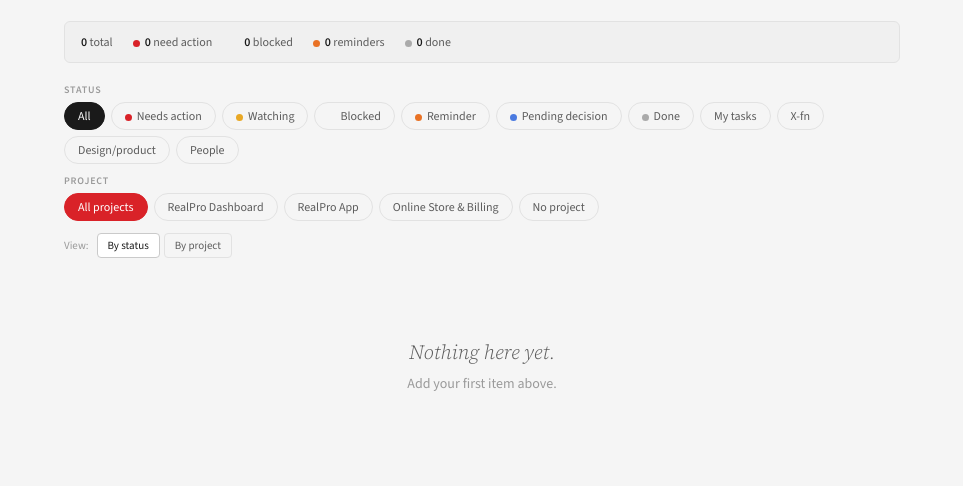
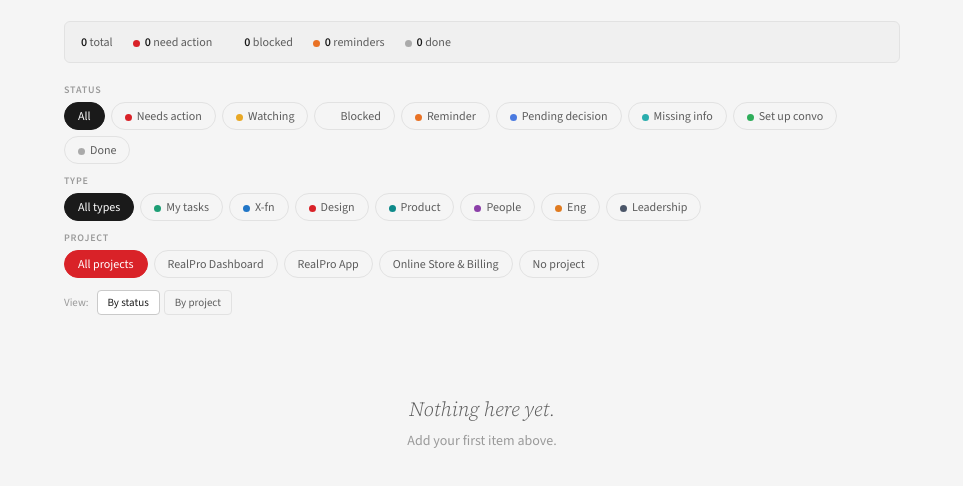
Before and after one commit to mirellasmartt-netizen/Radar, a plain HTML site: page index.html in a window 1280 px wide. Shown: the part 106-592 px from the top of the page, without its empty margins (158-1121 px from the left). Drawn offline with nearby package versions, Linux system fonts and the light colour scheme.

Commit message:
Add files via upload

```diff
--- a/index.html
+++ b/index.html
@@ -17,7 +17,9 @@
   --sr-bg:#FFF0E6;--sr-text:#7A3800;--sr-dot:#E97225;
   --sp-bg:#EEF4FF;--sp-text:#2A4A8C;--sp-dot:#4A7AE0;
   --sd-bg:#F0F0F0;--sd-text:#888;--sd-dot:#AAAAAA;
-  --co:#1D9E75;--cx:#2176C7;--cd:var(--rdc-red);--cp:#8B3FA8;
+  --sm-bg:#E6F7F7;--sm-text:#1A6060;--sm-dot:#2AADAD;
+  --sc-bg:#EDFAF0;--sc-text:#1A5C30;--sc-dot:#2EAD5A;
+  --co:#1D9E75;--cx:#2176C7;--cd:var(--rdc-red);--cp:#8B3FA8;--ce:#E07B20;--cpr:#0E8A8A;--cl:#4A5568;
   --fd:'Source Serif 4',Georgia,serif;--fs:'Source Sans 3',system-ui,sans-serif;
 }
 @media(prefers-color-scheme:dark){
@@ -28,6 +30,7 @@
     --sa-bg:#2A0708;--sa-text:#F47578;--sb-bg:#110E2A;--sb-text:#A899F0;
     --sr-bg:#2A1500;--sr-text:#FFAA6B;--sp-bg:#0E1A35;--sp-text:#7AA4F5;
     --sd-bg:#222;--sd-text:#666;--sd-dot:#555;
+    --sm-bg:#0A2525;--sm-text:#5ADADA;--sc-bg:#0A2515;--sc-text:#5ADA8A;
   }
 }
 body{font-family:var(--fs);background:var(--bg);color:var(--text);min-height:100vh;padding:0 0 80px;max-width:900px;margin:0 auto;}
@@ -73,6 +76,8 @@ h1 span{color:var(--rdc-red);font-style:normal;font-weight:600;font-family:var(-
 .s-reminder{background:var(--sr-bg);color:var(--sr-text);}
 .s-pending{background:var(--sp-bg);color:var(--sp-text);}
 .s-done{background:var(--sd-bg);color:var(--sd-text);}
+.s-missing{background:var(--sm-bg);color:var(--sm-text);}
+.s-convo{background:var(--sc-bg);color:var(--sc-text);}
 .row.is-done{opacity:.55;}
 .row.is-done .ititle{text-decoration:line-through;color:var(--text-muted);}
 .row.is-done .stripe{opacity:.4;}
@@ -161,11 +166,20 @@ h1 span{color:var(--rdc-red);font-style:normal;font-weight:600;font-family:var(-
     <button class="fb" onclick="setSF('s-blocked',this)"><span class="dot" style="background:var(--sb-dot)"></span>Blocked</button>
     <button class="fb" onclick="setSF('s-reminder',this)"><span class="dot" style="background:var(--sr-dot)"></span>Reminder</button>
     <button class="fb" onclick="setSF('s-pending',this)"><span class="dot" style="background:var(--sp-dot)"></span>Pending decision</button>
+    <button class="fb" onclick="setSF('s-missing',this)"><span class="dot" style="background:var(--sm-dot)"></span>Missing info</button>
+    <button class="fb" onclick="setSF('s-convo',this)"><span class="dot" style="background:var(--sc-dot)"></span>Set up convo</button>
     <button class="fb" onclick="setSF('s-done',this)"><span class="dot" style="background:var(--sd-dot)"></span>Done</button>
-    <button class="fb" onclick="setSF('c-own',this)">My tasks</button>
-    <button class="fb" onclick="setSF('c-xfn',this)">X-fn</button>
-    <button class="fb" onclick="setSF('c-design',this)">Design/product</button>
-    <button class="fb" onclick="setSF('c-people',this)">People</button>
+  </div>
+  <div class="flabel" style="margin-top:10px">Type</div>
+  <div class="frow" id="tf">
+    <button class="fb on" onclick="setTF('all',this)">All types</button>
+    <button class="fb" onclick="setTF('own',this)"><span class="dot" style="background:var(--co)"></span>My tasks</button>
+    <button class="fb" onclick="setTF('xfn',this)"><span class="dot" style="background:var(--cx)"></span>X-fn</button>
+    <button class="fb" onclick="setTF('design',this)"><span class="dot" style="background:var(--cd)"></span>Design</button>
+    <button class="fb" onclick="setTF('product',this)"><span class="dot" style="background:var(--cpr)"></span>Product</button>
+    <button class="fb" onclick="setTF('people',this)"><span class="dot" style="background:var(--cp)"></span>People</button>
+    <button class="fb" onclick="setTF('eng',this)"><span class="dot" style="background:var(--ce)"></span>Eng</button>
+    <button class="fb" onclick="setTF('leadership',this)"><span class="dot" style="background:var(--cl)"></span>Leadership</button>
   </div>
   <div class="flabel" style="margin-top:10px">Project</div>
   <div class="frow" id="pf"></div>
@@ -187,15 +201,18 @@ h1 span{color:var(--rdc-red);font-style:normal;font-weight:600;font-family:var(-
     <div class="field"><label>What is it?</label><input type="text" id="ft" placeholder="One-line summary..."></div>
     <div class="field"><label>Project</label><select id="fp"></select></div>
     <div class="field">
-      <label>Category</label>
+      <label>Type</label>
       <div class="cats">
         <label class="crad on" id="cr-own"><input type="radio" name="cat" value="own" checked><span class="dot" style="background:var(--co)"></span>My tasks &amp; open loops</label>
         <label class="crad" id="cr-xfn"><input type="radio" name="cat" value="xfn"><span class="dot" style="background:var(--cx)"></span>X-fn dependencies</label>
-        <label class="crad" id="cr-design"><input type="radio" name="cat" value="design"><span class="dot" style="background:var(--cd)"></span>Design / product decisions</label>
+        <label class="crad" id="cr-design"><input type="radio" name="cat" value="design"><span class="dot" style="background:var(--cd)"></span>Design</label>
+        <label class="crad" id="cr-product"><input type="radio" name="cat" value="product"><span class="dot" style="background:var(--cpr)"></span>Product</label>
         <label class="crad" id="cr-people"><input type="radio" name="cat" value="people"><span class="dot" style="background:var(--cp)"></span>Team / people things</label>
+        <label class="crad" id="cr-eng"><input type="radio" name="cat" value="eng"><span class="dot" style="background:var(--ce)"></span>Eng</label>
+        <label class="crad" id="cr-leadership"><input type="radio" name="cat" value="leadership"><span class="dot" style="background:var(--cl)"></span>Leadership</label>
       </div>
     </div>
-    <div class="field"><label>Status</label><select id="fs2"><option value="watch">Watching</option><option value="action">Needs action</option><option value="blocked">Blocked on someone</option><option value="reminder">Reminder</option><option value="pending">Pending decision</option><option value="done">Done / Resolved</option></select></div>
+    <div class="field"><label>Status</label><select id="fs2"><option value="watch">Watching</option><option value="action">Needs action</option><option value="blocked">Blocked</option><option value="reminder">Reminder</option><option value="pending">Pending decision</option><option value="missing">Missing info</option><option value="convo">Set up convo</option><option value="done">Done / Resolved</option></select></div>
     <div class="field"><label>Notes (optional)</label><textarea id="fn" rows="3" placeholder="Context, background, who's involved..."></textarea></div>
     <div class="field"><label>Check-in date (optional)</label><input type="date" id="fc"></div>
     <div class="mfoot">
@@ -225,17 +242,22 @@ const CM={
   own:{label:'My tasks',color:'var(--co)',bg:'#E1F5EE',tc:'#085041'},
   xfn:{label:'X-fn',color:'var(--cx)',bg:'#E6F1FB',tc:'#0C3E78'},
   design:{label:'Design',color:'var(--cd)',bg:'#FCEAEA',tc:'#8C1A1E'},
+  product:{label:'Product',color:'var(--cpr)',bg:'#E6F6F6',tc:'#0A5050'},
   people:{label:'People',color:'var(--cp)',bg:'#F5E8FF',tc:'#5B1A8A'},
+  eng:{label:'Eng',color:'var(--ce)',bg:'#FEF3E6',tc:'#7A3E08'},
+  leadership:{label:'Leadership',color:'var(--cl)',bg:'#ECEEF2',tc:'#2D3748'},
 };
 const SM={
   watch:{label:'Watching',cls:'s-watch',dot:'var(--sw-dot)'},
   action:{label:'Needs action',cls:'s-action',dot:'var(--sa-dot)'},
-  blocked:{label:'Blocked on someone',cls:'s-blocked',dot:'var(--sb-dot)'},
+  blocked:{label:'Blocked',cls:'s-blocked',dot:'var(--sb-dot)'},
   reminder:{label:'Reminder',cls:'s-reminder',dot:'var(--sr-dot)'},
   pending:{label:'Pending decision',cls:'s-pending',dot:'var(--sp-dot)'},
+  missing:{label:'Missing info',cls:'s-missing',dot:'var(--sm-dot)'},
+  convo:{label:'Set up convo',cls:'s-convo',dot:'var(--sc-dot)'},
   done:{label:'Done / Resolved',cls:'s-done',dot:'var(--sd-dot)'},
 };
-let issues=[],custom=[],sf='all',pf='all',view='status';
+let issues=[],custom=[],sf='all',tf='all',pf='all',view='status';
 function allP(){return[...DEFS,...custom];}
 function load(){
   try{issues=JSON.parse(localStorage.getItem(SK))||[];}catch(e){issues=[];}
@@ -251,6 +273,11 @@ function setSF(f,btn){
   document.querySelectorAll('#sf .fb').forEach(b=>b.classList.remove('on'));
   btn.classList.add('on');render();
 }
+function setTF(f,btn){
+  tf=f;
+  document.querySelectorAll('#tf .fb').forEach(b=>b.classList.remove('on'));
+  btn.classList.add('on');render();
+}
 function setPF(f,btn){
   pf=f;
   document.querySelectorAll('#pf .fb').forEach(b=>b.classList.remove('on'));
@@ -263,9 +290,10 @@ function setView(v){
   render();
 }
 function matches(i){
-  const sok=sf==='all'?true:sf.startsWith('s-')?i.status===sf.slice(2):i.category===sf.slice(2);
+  const sok=sf==='all'?true:i.status===sf.slice(2);
+  const tok=tf==='all'?true:i.category===tf;
   const pok=pf==='all'?true:(i.project||'No project')===pf;
-  return sok&&pok;
+  return sok&&tok&&pok;
 }
 function renderPF(){
   const c=document.getElementById('pf');
@@ -277,7 +305,7 @@ function renderPF(){
 function render(){
   renderPF();
   const vis=issues.filter(matches);
-  const co={watch:0,action:0,blocked:0,reminder:0,pending:0,done:0};
+  const co={watch:0,action:0,blocked:0,reminder:0,pending:0,missing:0,convo:0,done:0};
   issues.forEach(i=>{ if(co[i.status]!==undefined) co[i.status]++; });
   document.getElementById('sumbar').innerHTML=
     `<span class="si"><strong>${issues.length}</strong> total</span>`+
@@ -290,10 +318,10 @@ function render(){
   if(view==='status')renderByStatus(vis,list);
   else renderByProject(vis,list);
 }
-function srt(arr){return[...arr].sort((a,b)=>({action:0,blocked:1,reminder:2,pending:3,watch:4,done:5}[a.status]-{action:0,blocked:1,reminder:2,pending:3,watch:4,done:5}[b.status]));}
+function srt(arr){return[...arr].sort((a,b)=>({action:0,blocked:1,missing:2,convo:3,reminder:4,pending:5,watch:6,done:7}[a.status]-{action:0,blocked:1,missing:2,convo:3,reminder:4,pending:5,watch:6,done:7}[b.status]));}
 function renderByStatus(vis,list){
   let html='';
-  [{key:'action',label:'Needs action'},{key:'blocked',label:'Blocked on someone'},{key:'reminder',label:'Reminder'},{key:'pending',label:'Pending decision'},{key:'watch',label:'Watching'},{key:'done',label:'Done / Resolved'}].forEach(sec=>{
+  [{key:'action',label:'Needs action'},{key:'blocked',label:'Blocked'},{key:'missing',label:'Missing info'},{key:'convo',label:'Set up convo'},{key:'reminder',label:'Reminder'},{key:'pending',label:'Pending decision'},{key:'watch',label:'Watching'},{key:'done',label:'Done / Resolved'}].forEach(sec=>{
     const g=srt(vis).filter(i=>i.status===sec.key);
     if(!g.length)return;
     html+=`<div class="sdiv"><span class="dot" style="background:${SM[sec.key].dot}"></span>${sec.label}</div>`;
@@ -348,7 +376,7 @@ function tog(id){
   if(!was){det.classList.add('show');row.classList.add('open');}
 }
 function cycleS(id){
-  const o=['watch','action','blocked','reminder','pending','done'],i=issues.find(x=>x.id===id);
+  const o=['watch','action','blocked','missing','convo','reminder','pending','done'],i=issues.find(x=>x.id===id);
   if(!i)return;i.status=o[(o.indexOf(i.status)+1)%o.length];save();render();
 }
 function delI(id){
@@ -482,7 +510,7 @@ function exportLog(){
     const g=issues.filter(i=>(i.project||'No project')===proj);
     if(!g.length)return;
     lines.push('=== '+proj.toUpperCase()+' ===');
-    [{key:'action',label:'Needs action'},{key:'blocked',label:'Blocked'},{key:'reminder',label:'Reminder'},{key:'pending',label:'Pending decision'},{key:'watch',label:'Watching'},{key:'done',label:'Done / Resolved'}].forEach(sec=>{
+    [{key:'action',label:'Needs action'},{key:'blocked',label:'Blocked'},{key:'missing',label:'Missing info'},{key:'convo',label:'Set up convo'},{key:'reminder',label:'Reminder'},{key:'pending',label:'Pending decision'},{key:'watch',label:'Watching'},{key:'done',label:'Done / Resolved'}].forEach(sec=>{
       const sg=g.filter(i=>i.status===sec.key);
       if(!sg.length)return;
       lines.push('  '+sec.label+':');
```
